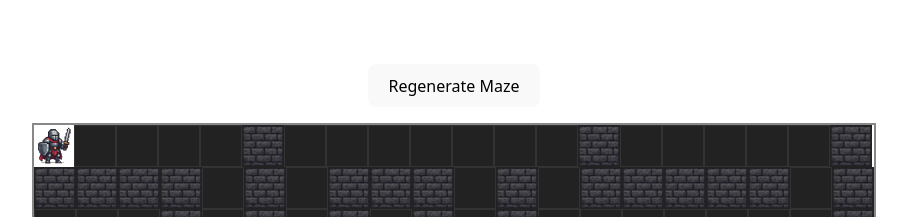
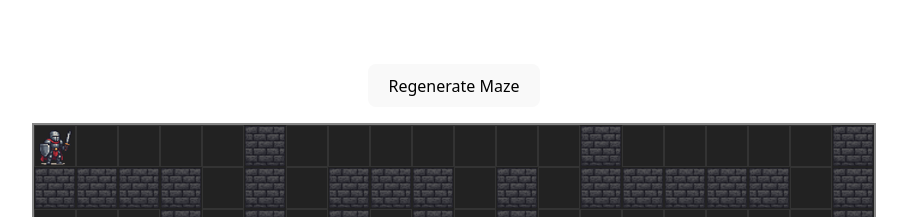
Before and after one commit to Epivaral/FantasyMaze, a React (Vite) app in the folder fantastic-maze/: page / in a window 1280 px wide. Shown: the top 217 px of the page, without its empty margins (186-1093 px from the left). Built offline with nearby package versions, Linux system fonts and the light colour scheme.

Commit message:
update assets

```diff
--- a/fantastic-maze/src/Maze.css
+++ b/fantastic-maze/src/Maze.css
@@ -37,8 +37,15 @@
 
 .maze-player {
   /* Player image is set inline in Maze.tsx */
+  box-sizing: border-box;
   border: 2px solid #fff;
-  box-sizing: border-box;
+  position: relative;
+  z-index: 2;
+}
+
+/* Remove background from .maze-path when player is present */
+.maze-path.maze-player {
+  background: transparent !important;
 }
 
 .maze-entrance {
--- a/fantastic-maze/src/Maze.tsx
+++ b/fantastic-maze/src/Maze.tsx
@@ -1,5 +1,6 @@
 import React, { useEffect, useState, useCallback } from 'react';
 import './Maze.css';
+import playerImg from './assets/player.png';
 
 const MAZE_SIZE = 20;
 
@@ -102,20 +103,23 @@ const Maze: React.FC = () => {
             {row.map((cell, cIdx) => {
               let className = cell === 1 ? 'maze-wall' : 'maze-path';
               if (rIdx === player.row && cIdx === player.col) {
-                className += ' maze-player';
                 return (
                   <div
                     className={className}
                     key={cIdx}
-                    style={{
-                      backgroundImage: "url(/src/assets/player.png)",
-                      backgroundSize: 'contain',
-                      backgroundPosition: 'center',
-                      backgroundRepeat: 'no-repeat',
-                      backgroundColor: 'transparent',
-                      border: 'none', // Remove white border for transparency
-                    }}
-                  />
+                  >
+                    <img
+                      src={playerImg}
+                      alt="player"
+                      style={{
+                        width: '100%',
+                        height: '100%',
+                        display: 'block',
+                        pointerEvents: 'none',
+                        userSelect: 'none',
+                      }}
+                    />
+                  </div>
                 );
               }
               if (rIdx === 0 && cIdx === 0) className += ' maze-entrance';
```
Also changed, not shown: fantastic-maze/src/assets/player.png.
